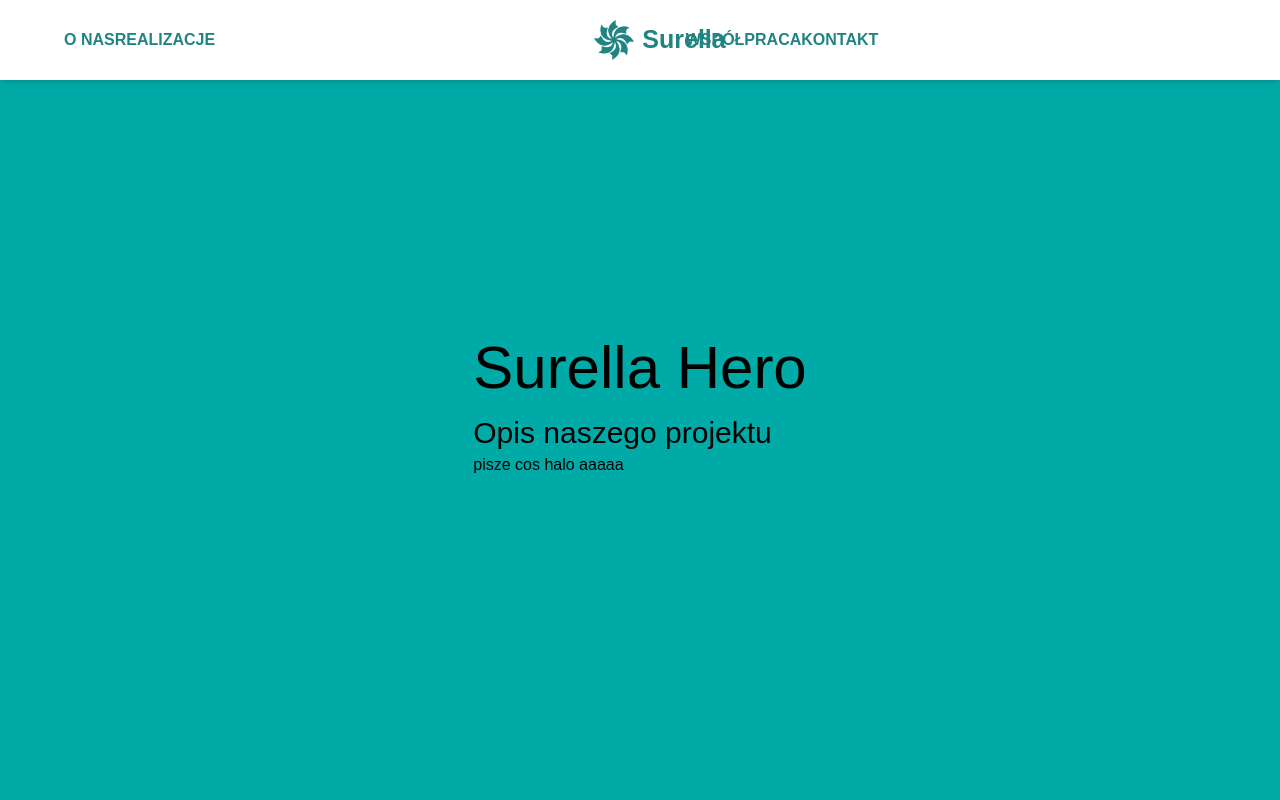
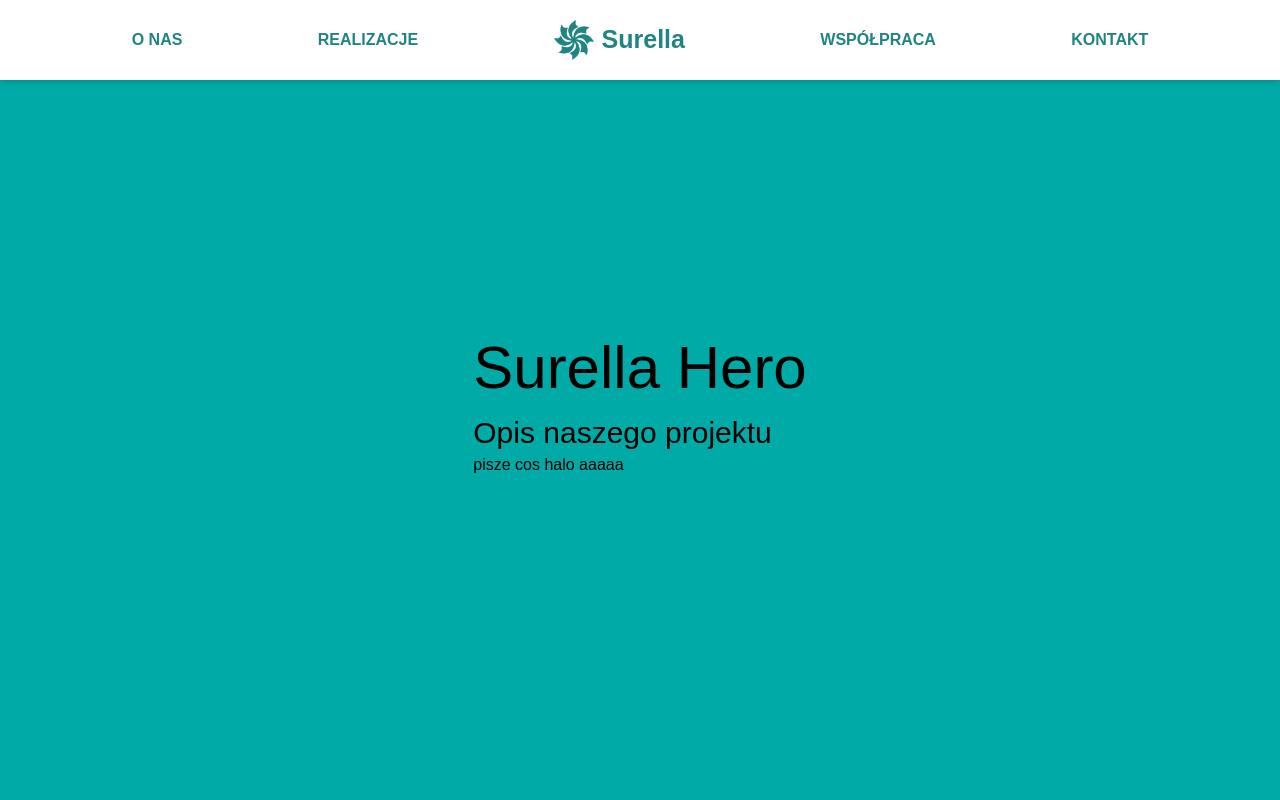
Before and after one commit to Hosuqa/Surella, a React (Vite) app in the folder surella/: page / in a window 1280 px wide. Shown: the top 800 px of the page. Built offline with nearby package versions, Linux system fonts and the light colour scheme; a web font is replaced by a local one.

Commit message:
[FIX] - Nav bar spacing (justify-around)

```diff
--- a/surella/src/components/global/Navbar.tsx
+++ b/surella/src/components/global/Navbar.tsx
@@ -7,39 +7,34 @@ type Props = {
     title: string,
 }
 
-const Title =({title}: Props) => {
-    return(
-      <>
+const Title = ({ title }: Props) => {
+    return (
         <div className={`${styles.NavbarText} text-surella-600 font-interExtraBold font-bold cursor-pointer uppercase`}>
             {title}
         </div>
-      </>
     );
 };
-
 
 const Navbar = () => {
     const [active, setActive] = useState('');
 
     return (
         <nav className={`${styles.paddingX} w-full flex items-center py-5 fixed top-0 z-20 bg-white shadow-md`}>
-            <div className="w-full flex max-w-7xl mx-auto items-center ">
-                    <Title title="O nas"/>
-                    <Title title="Realizacje"/>
-            </div>
+            <div className="w-full flex  items-center max-w-7xl justify-around mx-auto">
+                    <Title title="O nas" />
+                    <Title title="Realizacje" />
                 <Link
                     to="/"
                     className="flex items-center gap-2"
-                onClick={()=>{
+                    onClick={() => {
                         setActive("");
-                    window.scrollTo(0,0);
+                        window.scrollTo(0, 0);
                     }}>
                     <img src={surella} alt="logo" className="w-10 h-10 object-contain" />
                     <p className="text-[25px] text-surella-600 font-interExtraBold font-bold cursor-pointer">Surella</p>
                 </Link>
-            <div className="w-full flex max-w-7xl mx-auto items-center ">
-                <Title title="Współpraca"/>
-                <Title title="Kontakt"/>
+                    <Title title="Współpraca" />
+                    <Title title="Kontakt" />
             </div>
         </nav>
     );
```
Lines whose indentation alone changed are shown as unchanged.
